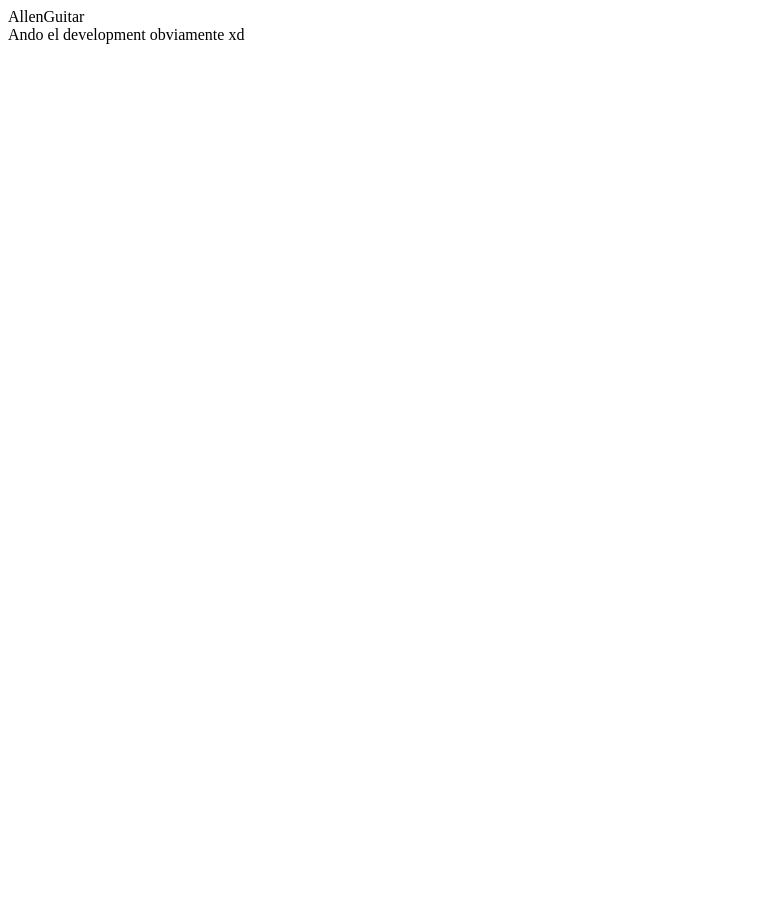
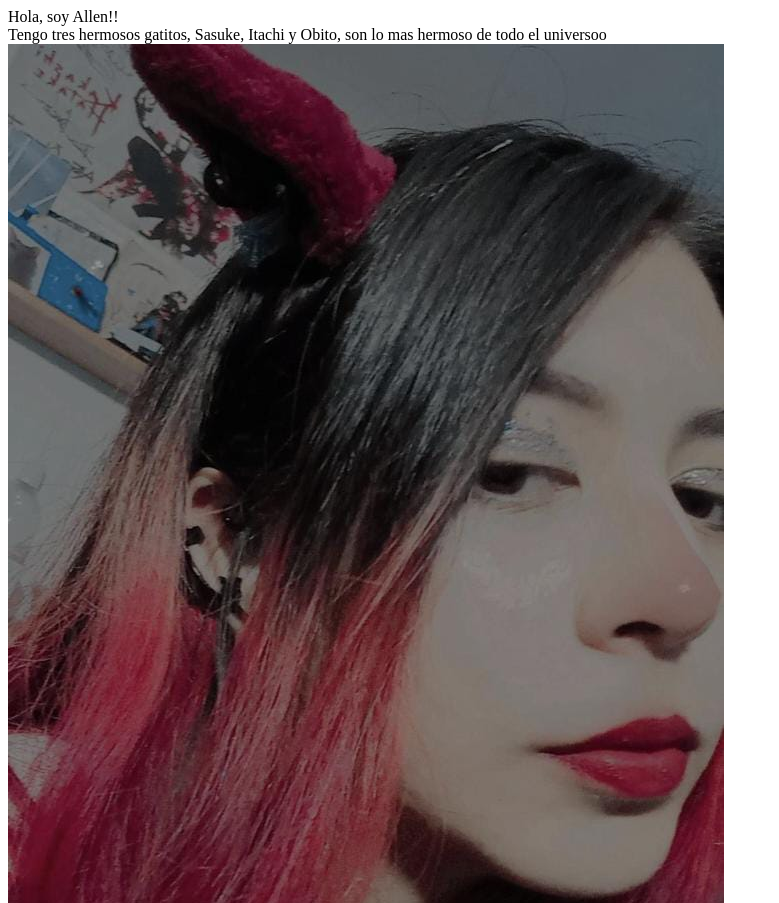
Before and after one commit to AllenGuitar/bit-00, a plain HTML site: page index.html in a window 1280 px wide. Shown: the top 903 px of the page, without its empty margins (0-779 px from the left). Before the commit the page ends 800 px from the top, so only its background shows below. Drawn offline with Linux system fonts and the light colour scheme.

Commit message:
add image

```diff
--- a/index.html
+++ b/index.html
@@ -1,12 +1,25 @@
 <!DOCTYPE html>
 <html>
   <head>
-        <link rel="stylesheet" href="css/index.css">
+    <link rel="stylesheet" href="css/index.css" />
     <title>Allen</title>
   </head>
   <body>
-        <div>AllenGuitar</div>
-        <div>Ando el development obviamente xd</div>
+    <header></header>
+    <main>
+      <div>Hola, soy Allen!!</div>
+      <div>
+        Tengo tres hermosos gatitos, Sasuke, Itachi y Obito, son lo mas hermoso
+        de todo el universoo
+      </div>
+
+
+
+      <img src="img/photo.jpg" alt="" />
+    </main>
+
+    <footer></footer>
+
     <script src="js/index.js"></script>
   </body>
 </html>
```
Lines whose indentation alone changed are shown as unchanged.
